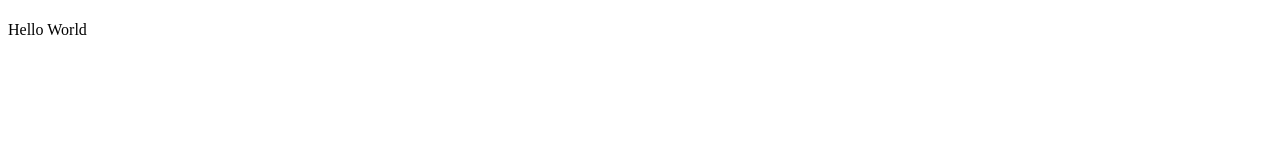
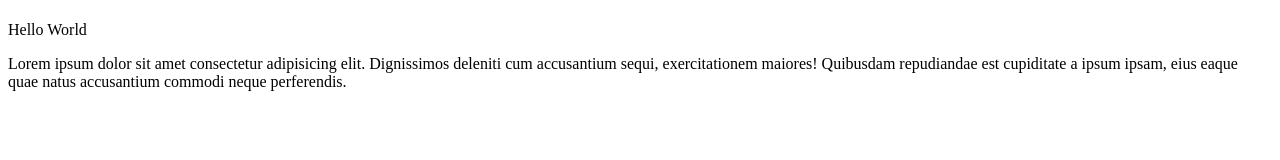
Before and after one commit to 042-Phuwanat/042_Phuwanat_WebProgramming, a plain HTML site: page index.html in a window 1280 px wide. Drawn offline with Linux system fonts and the light colour scheme.

Commit message:
add paragraph

```diff
--- a/index.html
+++ b/index.html
@@ -9,6 +9,9 @@
 <body>
     <h1>
     </h1>Hello World</h1>
+    <p>
+        Lorem ipsum dolor sit amet consectetur adipisicing elit. Dignissimos deleniti cum accusantium sequi, exercitationem maiores! Quibusdam repudiandae est cupiditate a ipsum ipsam, eius eaque quae natus accusantium commodi neque perferendis.
+    </p>
 
 </body>
 </html>
```
